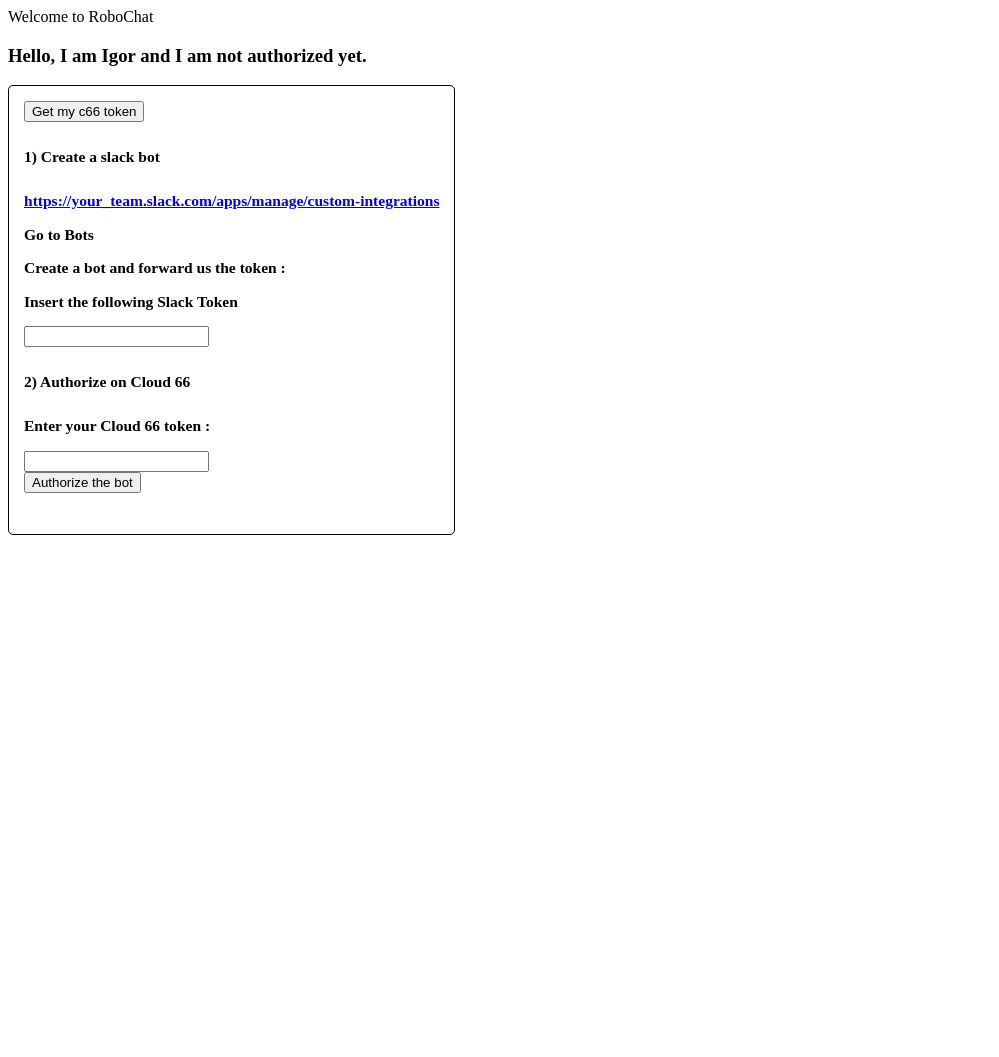
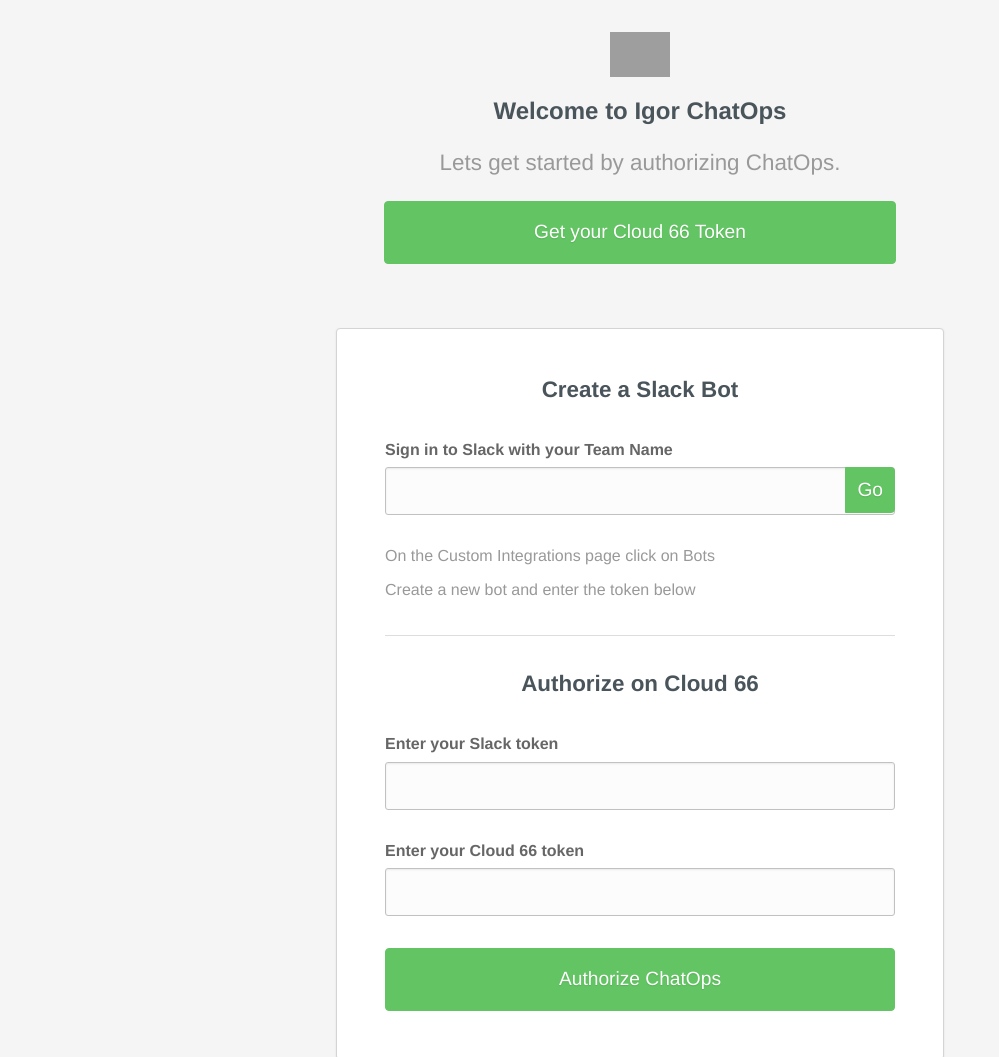
Before and after one commit to cloud66/igor-bot, a website: page registration_webpage/app/view/html/register.html in a window 1280 px wide. Shown: the top 1057 px of the page, without its empty margins (0-999 px from the left). Before the commit the page ends 800 px from the top, so only its background shows below. Drawn offline with nearby package versions, Linux system fonts and the light colour scheme; grey boxes are pictures that could not be loaded.

Commit message:
CSS for Register page

```diff
--- /dev/null
+++ b/registration_webpage/app/view/css/base.css
@@ -0,0 +1,119 @@
+/**
+ *  border-box all the thingz
+ */
+*,
+*:after,
+*:before {
+    -webkit-box-sizing: border-box;
+    -moz-box-sizing: border-box;
+    box-sizing: border-box;
+}
+
+/**
+ * BASE
+ */
+
+html,
+button,
+input,
+select,
+textarea {
+    color: #666;
+}
+
+body {
+    background: #f5f5f5;
+    font-family: "Helvetica Neue", Helvetica, sans-serif;
+    color: #999;
+    padding-bottom: 3em;
+}
+
+/**
+ * LINKS
+ */
+a, a:visited {
+    color: #0088cc;
+}
+
+a:hover {
+    color: #0088cc;
+}
+
+/**
+ * TYPE
+ */
+
+h1, h2 {
+    color: #49545B;
+    font-size: 1.5em;
+    font-weight: bolder;
+    margin: 0;
+}
+h2 {
+    font-size: 1.4em;
+    margin: 0 0 1em;
+}
+
+p {
+    margin-bottom: 1em;
+    font-size: 1em;
+}
+
+.lead {
+    font-size: 1.4em;
+    font-weight: 400;
+    color: #999;
+    line-height: 1.4em;
+}
+
+hr {
+  clear: both;
+  float: none;
+  margin: 2.2em 0;
+  border: 0;
+  border-top: 1px solid #ddd;
+}
+
+/**
+ * SECTIONS
+ */
+
+.Header {
+    margin: 2em auto;
+    padding: 0 3em 2em 3em;
+    max-width: 38em;
+    text-align: center;
+}
+
+/* Branding */
+.Brand {
+    margin-bottom: 1em;
+}
+
+/* Section */
+.Section {
+    border-radius: 4px;
+    margin: 2em auto;
+    max-width: 38em;
+    padding: 3em;
+}
+
+.Section--pri {
+    border: 1px solid #d4d4d4;
+    box-shadow: 0 1px 2px rgba(0, 0, 0, 0.1);
+    background: #fff;
+}
+
+/* Footer */
+.Footer {
+    text-align: center;
+    margin-top: 3em;
+}
+.Footer a {
+    display: inline-block;
+    margin: 0 0.5em;
+    color: #999;
+}
+.Footer a:hover {
+    color: #333;
+}
--- /dev/null
+++ b/registration_webpage/app/view/css/forms.css
@@ -0,0 +1,111 @@
+.Form {}
+
+.Form-row {
+    padding: 1em 0;
+}
+
+.Form-label {
+    display: block;
+    font-weight: bold;
+    color: #666;
+    margin: 0 0 0.5em;
+}
+
+.Form-text {
+    min-height: 48px;
+    box-shadow: inset 0 1px 2px rgba(0,0,0,0.075);
+    background: #fcfcfc;
+    border: 1px solid #C1C1C1;
+    border-radius: 3px;
+    padding: 0 10px;
+    transition: border 0.2s linear 0s, box-shadow 0.2s linear 0s;
+    color: #333;
+}
+
+.Button {
+    box-sizing: border-box;
+    -webkit-appearance: none;
+    /* 1 */
+    background: transparent;
+    border-color: #CECECE;
+    border-style: solid;
+    border-width: 1px;
+    border-radius: 4px;
+    /* 2 */
+    color: inherit;
+    color: #333;
+    /* 3 */
+    cursor: pointer;
+    display: inline-block;
+    font: inherit;
+    font-weight: 500;
+    /* 4 */
+    line-height: normal;
+    /* 5 */
+    margin: 0;
+    padding: 1em 1.2em;
+    position: relative;
+    text-align: center;
+    text-decoration: none;
+    -webkit-user-select: none;
+    -moz-user-select: none;
+    -ms-user-select: none;
+    user-select: none;
+    /* 6 */
+    white-space: normal;
+    /* 7 */
+    font-size: 1.2em;
+    text-shadow: 0 1px 1px rgba(0, 0, 0, 0.1);
+}
+
+/**
+ * Remove excess padding and border in Firefox 4+
+ */
+
+.Button::-moz-focus-inner {
+  border: 0;
+  padding: 0;
+}
+
+/**
+ * Button Primary Action: Green
+ *
+ */
+
+.Button--pri {
+  background-color: #62c462;
+  color: #fff;
+  border-color: #62c462;
+}
+
+.Button--pri:hover,
+.Button--pri:focus,
+.Button--pri:active,
+.Button--pri.is-pressed {
+  background-color: #52B54A;
+  border-color: #52B54A;
+  color: #fff;
+}
+
+.Button--pri:focus {
+  background-color: #5AB55A;
+  outline: 0;
+}
+
+.Button--pri:active,
+.Button--pri.is-pressed {
+  background-color: #5AB55A;
+  color: #fff;
+}
+
+.Button--go {
+    position: absolute;
+    top: 42px;
+    right: 0;
+    padding: 11px;
+    border-radius: 0 4px 4px 0;
+}
+
+.Form-infieldWrap {
+    position: relative;
+}
--- /dev/null
+++ b/registration_webpage/app/view/css/styles.css
@@ -0,0 +1,4 @@
+@import 'normalize.css';
+@import 'base.css';
+@import 'forms.css';
+@import 'utilities.css';
--- /dev/null
+++ b/registration_webpage/app/view/css/utilities.css
@@ -0,0 +1,38 @@
+/**
+ * UTILS COMMON
+ */
+
+.u-textCentered {
+    text-align: center;
+}
+
+.u-inlineBlock {
+  display: inline-block !important;
+  max-width: 100%; /* 1 */
+}
+
+.u-block {
+  display: block !important;
+}
+
+.u-table {
+  display: table !important;
+}
+
+.u-tableCell {
+  display: table-cell !important;
+}
+
+.u-fullWidth {
+    width: 100% !important;
+    box-sizing: border-box;
+}
+
+.u-flushTop {
+    margin-top: 0;
+}
+
+.u-flushBottom {
+    padding-bottom: 0;
+    margin-bottom: 0;
+}
--- a/registration_webpage/app/view/html/register.html
+++ b/registration_webpage/app/view/html/register.html
@@ -1,35 +1,77 @@
-<html>
+<!DOCTYPE html>
+<html lang="en">
 <head>
-    <style>
-    .box{
-      border: 1px solid black;
-      border-radius: 5px;
-      padding: 15px;
-      display: inline-block;
-    }
-    </style>
+    <meta charset="UTF-8">
+    <meta name="viewport" content="width=device-width, minimum-scale=1.0">
+    <link rel="stylesheet" media="all" href="../css/styles.css">
+    <title>ChatOps Install · Cloud 66</title>
 </head>
-  <div class="body-register"
-    <h3>Welcome to RoboChat<h3>
-      <p>Hello, I am Igor and I am not authorized yet.</p>
-    <div class="box">
-      <form action="/register/oauth" method="POST">
-        <input type="submit" value="Get my c66 token">
+<body>
+    <header class="Header">
+        <div class="Brand">
+            <a rel="home" href="http://www.cloud66.com/"><img src="http://www.cloud66.com/img/logo/cloud66.svg" alt="Cloud 66" width="60"></a>
+        </div>
+        <h1>
+           Welcome to Igor ChatOps
+        </h1>
+        <p class="lead">
+             Lets get started by authorizing ChatOps.
+        </p>
+        <form class="Form" action="/register/oauth" method="POST" class="u-textCentered">
+            <button class="Button Button--pri u-fullWidth" type="submit">Get your Cloud 66 Token</button>
         </form>
-      <form action="/register" method="POST">
-        <h5>1) Create a slack bot<h5>
-          <p><a href="https://your_team.slack.com/apps/manage/custom-integrations">https://your_team.slack.com/apps/manage/custom-integrations</a></p>
-          <p>Go to Bots</p>
-          <p>Create a bot and forward us the token :</p>
-          <p>Insert the following Slack Token</p>
-          <input type="text" name="slackToken">
-        <h5>2) Authorize on Cloud 66<h5>
-          <p>Enter your Cloud 66 token :</p>
-          <input type="text" name="c66Token"><br>
-          <input type="submit" value="Authorize the bot">
+    </header>
+
+    <section class="Section Section--pri">
+        <h2 class="u-textCentered ">Create a Slack Bot</h2>
+
+
+        <form class="Form" action="/register" method="POST">
+            <div class="Form-row Form-infieldWrap">
+                <label class="Form-label" for="js_slack_team_name">Sign in to Slack with your Team Name</label>
+                <input class="Form-text u-fullWidth" id="js_slack_team_name" type="text" name="slacklink">
+                <button class="Button Button--pri Button--go" id="js_slack_team_btn">Go</button>
+            </div>
         </form>
 
+        <p>On the Custom Integrations page click on Bots</p>
+        <p>Create a new bot and enter the token below</p>
 
+        <hr>
+
+        <h2 class="u-textCentered ">Authorize on Cloud 66</h2>
+
+        <form class="Form" action="/register" method="POST">
+            <div class="Form-row">
+                <label class="Form-label" for="slack-token">Enter your Slack token</label>
+                <input class="Form-text u-fullWidth" id="slack-token" type="text" name="slackToken">
             </div>
+
+            <div class="Form-row">
+                <label class="Form-label" for="c66-token">Enter your Cloud 66 token</label>
+                <input class="Form-text u-fullWidth" id="c66-token" type="text" name="c66Token"><br>
             </div>
+
+            <div class="Form-row u-flushBottom">
+                <input class="Button Button--pri u-fullWidth" type="submit" value="Authorize ChatOps">
+            </div>
+        </form>
+    </section>
+
+    <footer class="Footer">
+        <nav><a href="">ChatOps Documentation</a> | <a href="mailto:support@cloud66.com?subject=ChatOps support">Help with ChatOps</a></nav>
+    </footer>
+    <script src="https://code.jquery.com/jquery-3.1.1.slim.min.js" integrity="sha256-/SIrNqv8h6QGKDuNoLGA4iret+kyesCkHGzVUUV0shc=" crossorigin="anonymous"></script>
+    <script>
+        (function( $ ) {
+            $('#js_slack_team_btn').on('click', function() {
+                var slackTeam = $('#js_slack_team_name').val().trim();
+                var url = "https://" + slackTeam + ".slack.com/apps/manage/custom-integrations"
+                var botUrl = ""
+                window.open(url, '_blank');
+                return false;
+            });
+        })( window.jQuery );
+    </script>
+</body>
 </html>
```
Also changed, not shown: registration_webpage/app/view/css/normalize.css (added). Lines whose indentation alone changed are shown as unchanged.
